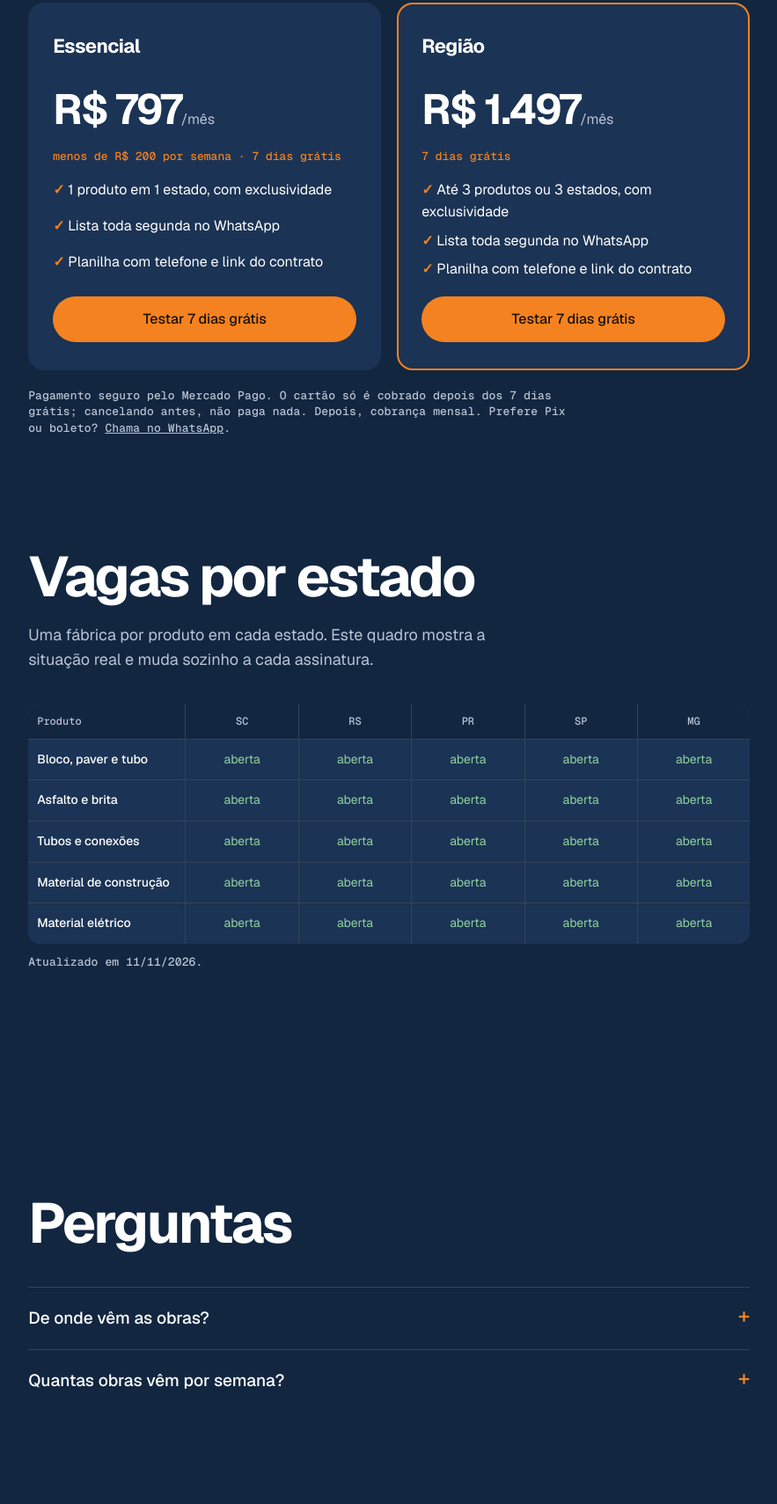
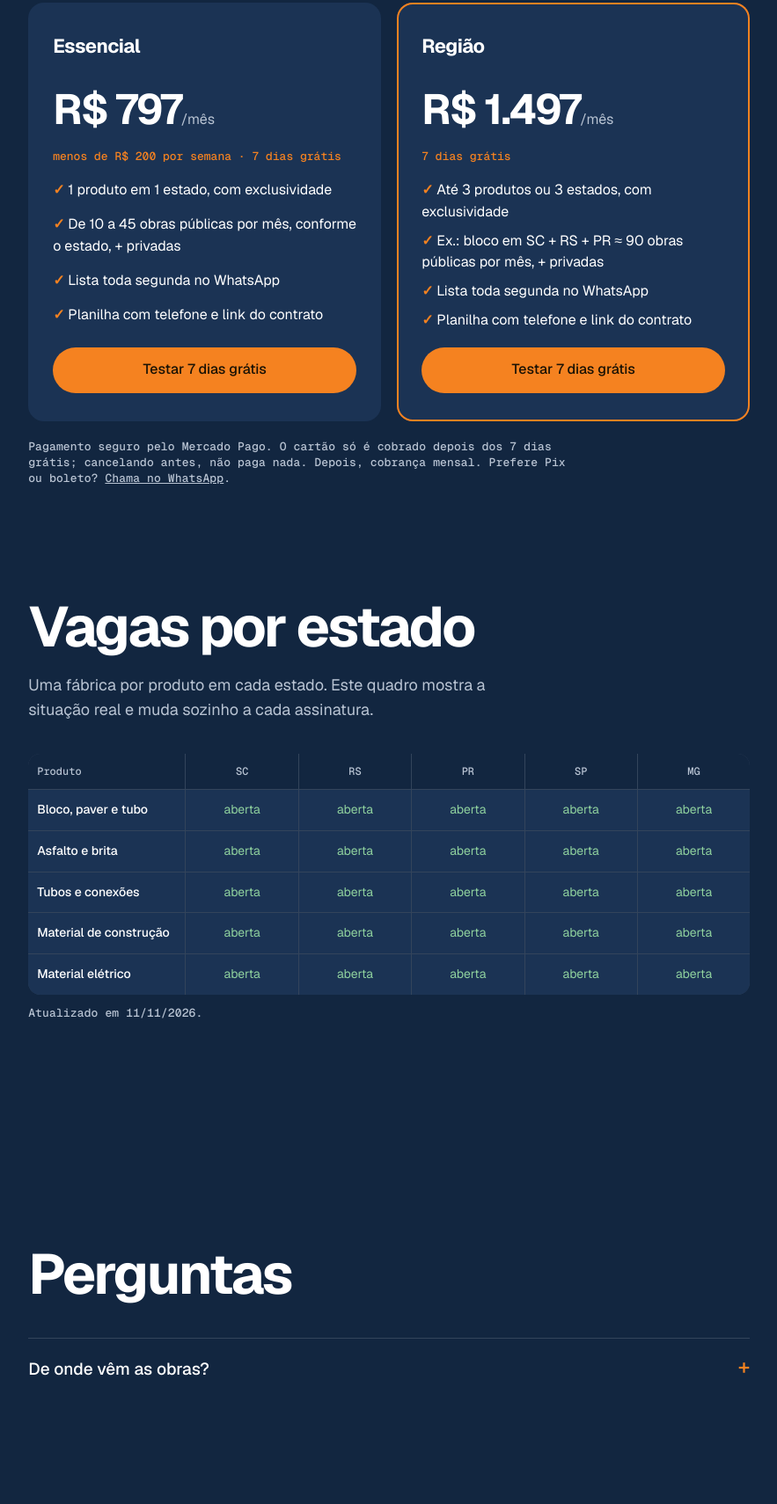
Before and after one commit to maglionithiago76-debug/obra-assinada, a plain HTML site: page index.html in a window 1280 px wide. Shown: the part 5430-7140 px from the top of the page at 88% size, without its empty margins (19-902 px from the left). Drawn offline with nearby package versions, Linux system fonts and the light colour scheme.

Commit message:
Per-type sales strategy, real monthly volumes on site, high-end option, daily auditor job
Co-Authored-By: Claude Opus 5.5 <noreply@anthropic.com>

```diff
--- a/index.html
+++ b/index.html
@@ -118,6 +118,7 @@
       <p class="preco"><b>R$ 797</b>/mês</p><p class="preco__semana">menos de R$ 200 por semana · 7 dias grátis</p>
       <ul>
         <li>1 produto em 1 estado, com exclusividade</li>
+        <li>De 10 a 45 obras públicas por mês, conforme o estado, + privadas</li>
         <li>Lista toda segunda no WhatsApp</li>
         <li>Planilha com telefone e link do contrato</li>
       </ul>
@@ -128,6 +129,7 @@
       <p class="preco"><b>R$ 1.497</b>/mês</p><p class="preco__semana">7 dias grátis</p>
       <ul>
         <li>Até 3 produtos ou 3 estados, com exclusividade</li>
+        <li>Ex.: bloco em SC + RS + PR ≈ 90 obras públicas por mês, + privadas</li>
         <li>Lista toda segunda no WhatsApp</li>
         <li>Planilha com telefone e link do contrato</li>
       </ul>
@@ -149,12 +151,17 @@
 <section class="faq" aria-labelledby="faq-titulo">
   <h2 class="secao__titulo" id="faq-titulo">Perguntas</h2>
   <details><summary>De onde vêm as obras?</summary><p>As públicas vêm do PNCP, o Portal Nacional de Contratações Públicas, onde prefeituras, estados e órgãos federais publicam por lei os contratos assinados. As privadas vêm de notícias da semana (loteamentos, condomínios, galpões, hotéis…). Toda obra tem o link de onde saiu.</p></details>
-  <details><summary>Quantas obras vêm por semana?</summary><p>Depende do estado e do produto, e muda de semana para semana. Nas últimas semanas, para bloco e paver, SC teve em média 9 obras públicas por semana, RS 7, MG 4, PR 3 e SP 2, mais as privadas das notícias. A amostra grátis mostra o volume real do seu estado antes de você pagar.</p></details>
+  <details><summary>Quantas obras vêm por mês?</summary><p>Depende do estado e do produto, e muda de semana para semana. No último mês, para pavimentação e drenagem (bloco, paver, tubo), foram 43 obras públicas em SC, 30 no RS, 16 no PR, 16 em MG e 10 em SP; para obras de construção e reforma, 73 em SP, 42 no RS, 32 no PR, 29 em MG e 28 em SC. Somam-se as obras privadas das notícias (poucas por mês, mas grandes). A amostra grátis mostra o volume real do seu estado antes de você pagar. Onde o volume é menor, o plano Região junta estados vizinhos.</p></details>
   <details><summary>O que é a exclusividade?</summary><p>Cada produto em cada estado tem uma fábrica só. Se você fica com bloco em SC, nenhuma outra fábrica recebe a lista de bloco de SC enquanto você for assinante (inclusive durante os 7 dias grátis).</p></details>
   <details><summary>Vocês garantem que eu vou vender?</summary><p>Não. A gente garante que a obra existe, foi contratada e que o link prova isso. Fechar a venda é com o seu time.</p></details>
   <details><summary>E se numa semana não tiver obra no meu estado?</summary><p>A gente avisa do mesmo jeito. Por isso a amostra grátis vem antes: você vê o volume real do seu estado antes de pagar qualquer coisa.</p></details>
   <details><summary>Como funcionam os 7 dias grátis e o cancelamento?</summary><p>Você cadastra o cartão no Mercado Pago e recebe a lista nova da semana. A primeira cobrança só acontece no 8º dia; cancelando antes, não paga nada. Depois, cancela quando quiser: manda "cancelar" no WhatsApp ou cancela no Mercado Pago. Nos 7 dias depois da primeira cobrança você ainda pode pedir o dinheiro de volta (Código de Defesa do Consumidor).</p></details>
   <details><summary>Depois de cadastrar o cartão, o que acontece?</summary><p>Você cai numa página que abre o nosso WhatsApp. Diz o produto e o estado: a vaga fica reservada pra você e a lista chega na segunda.</p></details>
+</section>
+
+<!-- 7b · Alto padrão -->
+<section class="faq" aria-label="Alto padrão">
+  <details><summary>Sua fábrica vende para hotel, resort ou condomínio de luxo?</summary><p>Banheira de hidromassagem, piscina, spa, elevador, louças de alto padrão: quem compra isso é obra privada, não pública. Para esses casos a gente monta uma lista mensal de hotéis, resorts e condomínios de alto padrão em obra, com a empresa responsável e o link da notícia, e avisa quando surge um novo. <a data-wa="Oi! Minha fábrica vende para obras de alto padrão. Quero saber da lista." href="#">Fale com a gente</a>.</p></details>
 </section>
 
 <!-- 8 · Fim -->
```
